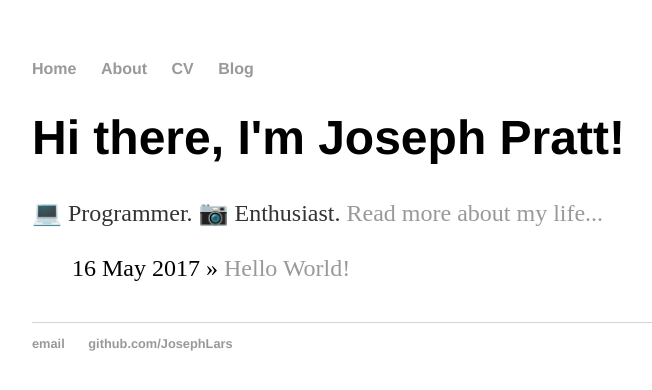
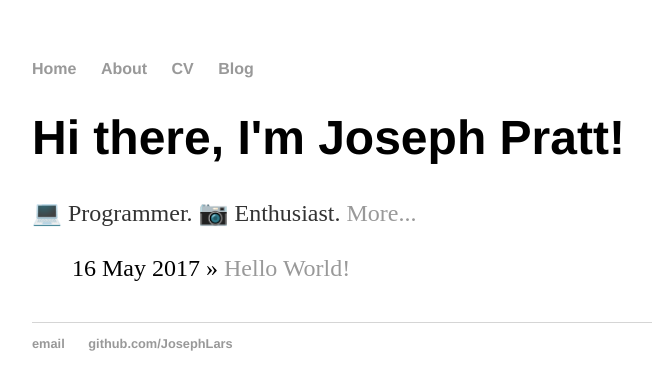
Before and after one commit to JosephLars/JosephLars.github.io, a Jekyll site: the page built from index.html, in a window 1280 px wide. Shown: the top 390 px of the page, without its empty margins (160-812 px from the left). Built offline with Jekyll 4.4.1, drawn with Linux system fonts in a browser that asks for light colours.

Commit message:
Update index.html
update blurb

```diff
--- a/index.html
+++ b/index.html
@@ -4,7 +4,7 @@ title: Joseph Lars Pratt
 ---
 <div class="blurb">
 	<h1>Hi there, I'm Joseph Pratt!</h1>
-	<p>💻 Programmer.   📷 Enthusiast. <a href="/about">Read more about my life...</a></p>
+	<p>💻 Programmer. 📷 Enthusiast. <a href="/more">More...</a></p>
 </div><!-- /.blurb -->
 <ul class="posts">
 
```
